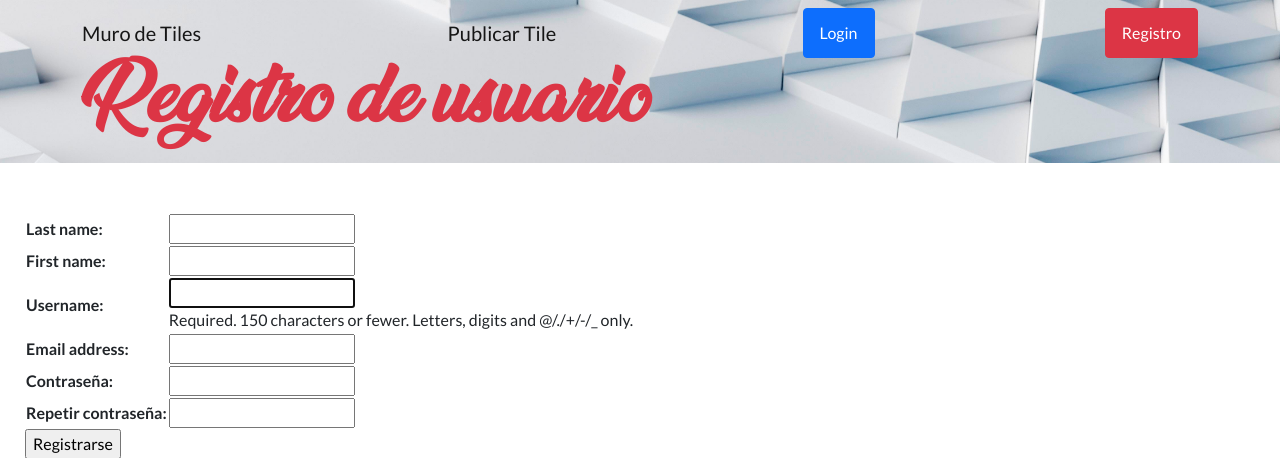
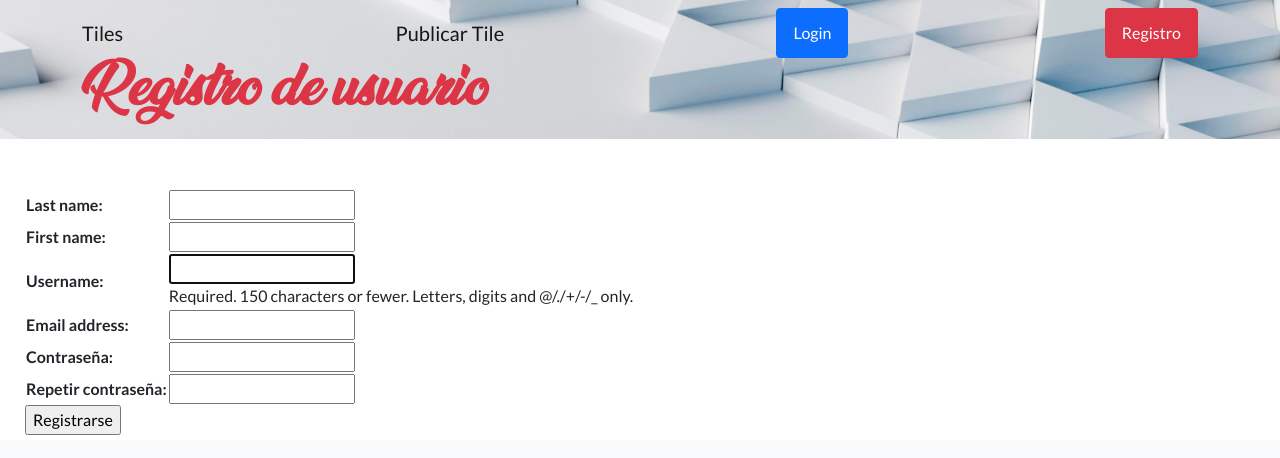
Before and after one commit to djender985/proyecto_final, a Django app: page /perfil/registro/ in a window 1280 px wide. Shown: the top 458 px of the page. Run offline with Django 4.2, Linux system fonts and the light colour scheme; some libraries are stand-ins or nearby versions.

Commit message:
Minor changes after deploy.

```diff
--- a/blog/templates/blog/detalle_tile.html
+++ b/blog/templates/blog/detalle_tile.html
@@ -2,7 +2,7 @@
 
 {% block Titulo_nav_bar %}
 <div class="container">
-    <h1 class="f12" style="font-size: 70px;">
+    <h1 class="f12" style="font-size: 50px;">
         Detalle de Tile
     </h1>
 </div>
--- a/blog/templates/blog/formulario_edit_tile.html
+++ b/blog/templates/blog/formulario_edit_tile.html
@@ -2,7 +2,7 @@
 
 {% block Titulo_nav_bar %}
 <div class="container">
-    <h1 class="f12" style="font-size: 70px;">
+    <h1 class="f12" style="font-size: 50px;">
         Edita tu Tile
     </h1>
 </div>
--- a/blog/templates/blog/formulario_tile.html
+++ b/blog/templates/blog/formulario_tile.html
@@ -2,7 +2,7 @@
 
 {% block Titulo_nav_bar %}
 <div class="container">
-    <h1 class="f12" style="font-size: 70px;">
+    <h1 class="f12" style="font-size: 50px;">
         Nuevo Tile en el muro
     </h1>
 </div>
--- a/blog/templates/blog/tiles.html
+++ b/blog/templates/blog/tiles.html
@@ -6,7 +6,7 @@
 
 {% block Titulo_nav_bar %}
 <div class="container">
-    <h1 class="f12" style="font-size: 70px;">
+    <h1 class="f12" style="font-size: 50px;">
         Tiles
     </h1>
 </div>
--- a/perfiles/templates/perfiles/formulario_avatar.html
+++ b/perfiles/templates/perfiles/formulario_avatar.html
@@ -2,7 +2,7 @@
 
 {% block Titulo_nav_bar %}
 <div class="container">
-    <h1 class="f12" style="font-size: 70px;">
+    <h1 class="f12" style="font-size: 50px;">
       Sube tu Avatar
     </h1>
 </div>
--- a/perfiles/templates/perfiles/formulario_perfil.html
+++ b/perfiles/templates/perfiles/formulario_perfil.html
@@ -2,7 +2,7 @@
 
 {% block Titulo_nav_bar %}
 <div class="container">
-    <h1 class="f12" style="font-size: 70px;">
+    <h1 class="f12" style="font-size: 50px;">
         Edicion de Perfil
     </h1>
 </div>
--- a/perfiles/templates/perfiles/login.html
+++ b/perfiles/templates/perfiles/login.html
@@ -2,7 +2,7 @@
 
 {% block Titulo_nav_bar %}
 <div class="container">
-    <h1 class="f12" style="font-size: 70px;">
+    <h1 class="f12" style="font-size: 50px;">
         Inicia sesion
     </h1>
 </div>
--- a/perfiles/templates/perfiles/logout.html
+++ b/perfiles/templates/perfiles/logout.html
@@ -6,7 +6,7 @@
 
 {% block Titulo_nav_bar %}
 <div class="container">
-    <h1 class="f12" style="font-size: 70px;">
+    <h1 class="f12" style="font-size: 50px;">
         Tiles
     </h1>
 </div>
--- a/perfiles/templates/perfiles/registro.html
+++ b/perfiles/templates/perfiles/registro.html
@@ -2,7 +2,7 @@
 
 {% block Titulo_nav_bar %}
   <div class="container">
-      <h1 class="f12" style="font-size: 70px;">
+      <h1 class="f12" style="font-size: 50px;">
         Registro de usuario
       </h1>
   </div>
--- a/templates_base/base.html
+++ b/templates_base/base.html
@@ -26,14 +26,14 @@
         <nav class="navbar navbar-light bg-light static-top nav-background">
             <div class="container">
                 {% block boton_nav_variable %}
-                <a class="navbar-brand" href="{% url 'wall' %}">Muro de Tiles</a>
+                <a class="navbar-brand" href="{% url 'wall' %}">Tiles</a>
                 {% endblock boton_nav_variable %}
                 <a class="navbar-brand" href="{% url 'crear_tile' %}">Publicar Tile</a>
                 {% if user.is_authenticated %}
                 <div class="dropdown">
                     <button class="btn btn-secondary dropdown-toggle" type="button" id="dropdownMenuButton1" data-bs-toggle="dropdown" aria-expanded="false">
                         <div style="display: inline-flex;">
-                            <img src="{{user.avatar.imagen.url}}" style="max-width:30px; margin-right: 10px;"/>
+                            <img src="{{user.avatar.imagen.url}}" style="max-width:30px; margin-right: 15px;"/>
                             <span>{{ user.username }}</span>
                         </div>
                     </button>
--- a/templates_base/inicio.html
+++ b/templates_base/inicio.html
@@ -10,7 +10,7 @@
                     {% block solo_bienvenida %}
                     <h1 class="f6" style="font-size: 100px; text-align: center; margin-right: 50px;">Bienvenido a Tiles</h1>
                     <div>
-                        <img src="{{user.avatar.imagen.url}}" style="max-width:100px">
+                        <img src="{{user.avatar.imagen.url}}" style="max-width:150px">
                     </div>
                     <h2> {{ user.get_full_name }} </h2>
                     <div class="container">
```
Also changed, not shown: 2 other files.
